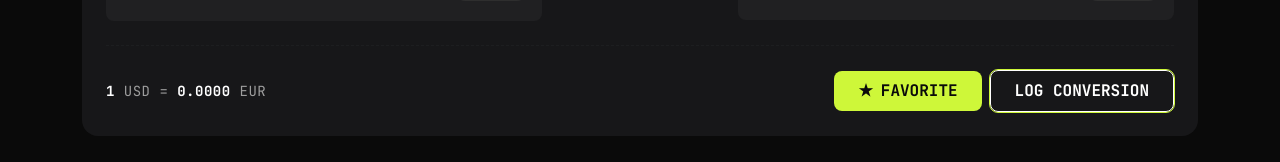
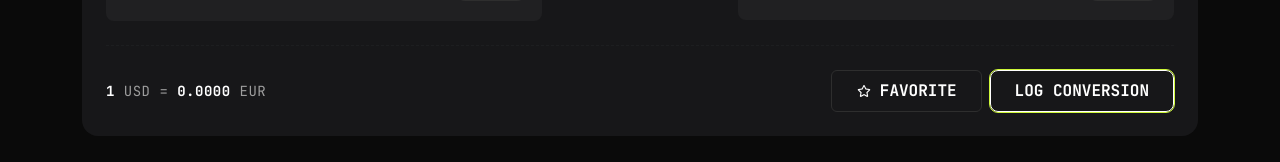
Before and after one commit to arifahnbm/fx-checker, a Vue app: page / in a window 1280 px wide. Shown: the part 266-428 px from the top of the page. Built offline with nearby package versions, Linux system fonts and the light colour scheme; no server answers; what vue3-apexcharts would draw is missing.

Commit message:
feat: implement currency pair favorites and fix conversion bugs

```diff
--- a/src/components/CompareTab.vue
+++ b/src/components/CompareTab.vue
@@ -30,8 +30,17 @@
             </div>
             <small class="text-secondary">@ {{ pair.rate.toFixed(4) }}</small>
           </div>
-          <button @click="toggleFavorite(pair)" class="btn-star border-0 bg-transparent">
-            <span :class="pair.isFavorite ? 'text-warning' : 'text-secondary'">★</span>
+          <button @click="store.toggleFavorite(store.baseCurrency, pair.code)"
+        :class="['btn-star', store.isFavorite(store.baseCurrency, pair.code) ? 'active' : '']">
+            <!-- Icon Bintang (Non-Favorite) -->
+            <svg v-if="!store.isFavorite(store.baseCurrency, pair.code)" width="16" height="16" viewBox="0 0 16 16" fill="none">
+              <path d="M13.6372 6.02019C14.2465 6.11394 14.4809 6.86394 14.0356 7.30925L11.5747 9.72331L12.1606 13.1218C12.2544 13.7311 11.5981 14.1999 11.059 13.9186L8.01217 12.3014L4.94186 13.9186C4.40279 14.1999 3.74654 13.7311 3.84029 13.1218L4.42623 9.72331L1.96529 7.30925C1.51998 6.86394 1.75436 6.11394 2.36373 6.02019L5.80904 5.528L7.33248 2.41081C7.61373 1.84831 8.41061 1.87175 8.66842 2.41081L10.2153 5.528L13.6372 6.02019ZM10.3559 9.32488L12.7231 7.028L9.46529 6.55925L8.01217 3.60613L6.53561 6.55925L3.27779 7.028L5.64498 9.32488L5.08248 12.5593L8.01217 11.0358L10.9184 12.5593L10.3559 9.32488Z" fill="white"/>
+            </svg>
+
+            <!-- Icon Bintang (Favorite) -->
+            <svg v-else width="16" height="16" viewBox="0 0 16 16" fill="none">
+              <path d="M7.33248 2.41081C7.61373 1.84831 8.41061 1.87175 8.66842 2.41081L10.2153 5.528L13.6372 6.02019C14.2465 6.11394 14.4809 6.86394 14.0356 7.30925L11.5747 9.72331L12.1606 13.1218C12.2544 13.7311 11.5981 14.1999 11.059 13.9186L8.01217 12.3014L4.94186 13.9186C4.40279 14.1999 3.74654 13.7311 3.84029 13.1218L4.42623 9.72331L1.96529 7.30925C1.51998 6.86394 1.75436 6.11394 2.36373 6.02019L5.80904 5.528L7.33248 2.41081Z" fill="#CEF739"/>
+            </svg>
           </button>
         </div>
       </div>
@@ -124,12 +133,18 @@ onMounted(() => {
 }
 
 .btn-star {
-  font-size: 1.2rem;
-  cursor: pointer;
-  transition: transform 0.2s;
+  width: 40px; height: 40px;
+  border: 1px solid #2E2E2E;
+  border-radius: 8px; /* rounded-3 */
+  background: transparent;
+  display: flex; align-items: center; justify-content: center;
 }
 
 .btn-star:hover {
   transform: scale(1.2);
 }
+
+.btn-star.active {
+  border-color: #CEF739;
+}
 </style>
--- a/src/components/ConverterCard.vue
+++ b/src/components/ConverterCard.vue
@@ -27,7 +27,7 @@
         <!-- ================= TOMBOL SWAP ================= -->
         <div class="col-12 col-md-2 d-flex justify-content-center">
           <!-- Panggil fungsi swapCurrencies langsung dari store -->
-          <button @click="currencyStore.swapCurrencies()" class="btn-swap d-flex align-items-center justify-content-center rounded-3">
+          <button @click="store.swapCurrencies()" class="btn-swap d-flex align-items-center justify-content-center rounded-3">
             ⇄
           </button>
         </div>
@@ -63,8 +63,21 @@
         </div>
 
         <div class="d-flex gap-2 align-items-center md-justify-content-end">
-          <button class="btn btn-lime fw-bold px-4 py-2 d-flex align-items-center gap-2">
-            <span>★</span> FAVORITE
+          <button @click="store.toggleFavorite(store.baseCurrency, store.targetCurrency)"
+        :class="['btn fw-bold px-4 py-2 d-flex align-items-center gap-2',
+                 store.isFavorite(store.baseCurrency, store.targetCurrency) ? 'btn-lime' : 'btn-outline-secondary']">
+
+            <!-- Icon Bintang (Non-Favorite) -->
+            <svg v-if="!store.isFavorite(store.baseCurrency, store.targetCurrency)" width="16" height="16" viewBox="0 0 16 16" fill="none">
+              <path d="M13.6372 6.02019C14.2465 6.11394 14.4809 6.86394 14.0356 7.30925L11.5747 9.72331L12.1606 13.1218C12.2544 13.7311 11.5981 14.1999 11.059 13.9186L8.01217 12.3014L4.94186 13.9186C4.40279 14.1999 3.74654 13.7311 3.84029 13.1218L4.42623 9.72331L1.96529 7.30925C1.51998 6.86394 1.75436 6.11394 2.36373 6.02019L5.80904 5.528L7.33248 2.41081C7.61373 1.84831 8.41061 1.87175 8.66842 2.41081L10.2153 5.528L13.6372 6.02019ZM10.3559 9.32488L12.7231 7.028L9.46529 6.55925L8.01217 3.60613L6.53561 6.55925L3.27779 7.028L5.64498 9.32488L5.08248 12.5593L8.01217 11.0358L10.9184 12.5593L10.3559 9.32488Z" fill="currentColor"/>
+            </svg>
+
+            <!-- Icon Bintang (Favorite/Filled) -->
+            <svg v-else width="16" height="16" viewBox="0 0 16 16" fill="none">
+              <path d="M7.33248 2.41081C7.61373 1.84831 8.41061 1.87175 8.66842 2.41081L10.2153 5.528L13.6372 6.02019C14.2465 6.11394 14.4809 6.86394 14.0356 7.30925L11.5747 9.72331L12.1606 13.1218C12.2544 13.7311 11.5981 14.1999 11.059 13.9186L8.01217 12.3014L4.94186 13.9186C4.40279 14.1999 3.74654 13.7311 3.84029 13.1218L4.42623 9.72331L1.96529 7.30925C1.51998 6.86394 1.75436 6.11394 2.36373 6.02019L5.80904 5.528L7.33248 2.41081Z" fill="#000000"/>
+            </svg>
+
+            {{ store.isFavorite(store.baseCurrency, store.targetCurrency) ? 'FAVORITED' : 'FAVORITE' }}
           </button>
           <button class="btn btn-outline fw-bold px-4 py-2" style="outline: 1px solid #CEF739; ">
             LOG CONVERSION
@@ -80,15 +93,14 @@
 import { ref, onMounted, watch } from 'vue'
 import { getCurrencies, getLatestRates } from '../services/api'
 
-// 1. Import Pinia Store
 import { storeToRefs } from 'pinia'
 import { useCurrencyStore } from '../stores/currencyStore' // Sesuaikan letak path file
 
 // 2. Inisialisasi Store
-const currencyStore = useCurrencyStore()
+const store = useCurrencyStore()
 
 // 3. Ekstrak State (WAJIB pakai storeToRefs untuk state)
-const { baseCurrency, targetCurrency } = storeToRefs(currencyStore)
+const { baseCurrency, targetCurrency } = storeToRefs(store) // Gunakan storeToRefs untuk reactive state
 // Catatan: Fungsi `swapCurrencies` JANGAN di dalam storeToRefs, panggil via `currencyStore.swapCurrencies()`
 
 const currencies = ref({})
@@ -214,6 +226,18 @@ watch([sendAmount, baseCurrency, targetCurrency], () => {
   border: none;
   border-radius: 8px;
 }
+
+.btn-outline-secondary {
+  border: 1px solid #2E2E2E;
+  color: #fff;
+  background-color: transparent;
+}
+.btn-outline-secondary:hover {
+  border: 1px solid #ffffff;
+  color: #ffffff;
+  background-color: #2E2E2E;
+}
+
 .btn-lime:hover { background-color: #B5DC32; }
 
 .btn-outline {
@@ -222,6 +246,7 @@ watch([sendAmount, baseCurrency, targetCurrency], () => {
   border: 1px solid #FFFFFF;
   border-radius: 8px;
 }
+
 .btn-outline:hover { background-color: #2E2E2E; }
 
 .rate-info {
--- a/src/stores/currencyStore.js
+++ b/src/stores/currencyStore.js
@@ -7,6 +7,23 @@ export const useCurrencyStore = defineStore('currency', () => {
   const sendAmount = ref(1000) // Pastikan ini ada
   const activeTab = ref('HISTORY') // State untuk tab aktif
 
+  const favorites = ref([])
+  const getPairKey = (base, target) => `${base}-${target}`
+
+  function toggleFavorite(base, target) {
+    const code = getPairKey(base, target)
+    if (favorites.value.includes(code)) {
+      favorites.value = favorites.value.filter(item => item !== code)
+    } else {
+      favorites.value.push(code)
+    }
+  }
+
+  function isFavorite(base, target) {
+    const code = getPairKey(base, target)
+    return favorites.value.includes(code)
+  }
+
   // Logika swap disentralisasi di sini agar konsisten
   function swapCurrencies() {
     const temp = baseCurrency.value
@@ -14,5 +31,5 @@ export const useCurrencyStore = defineStore('currency', () => {
     targetCurrency.value = temp
   }
 
-  return { baseCurrency, targetCurrency, sendAmount, activeTab, swapCurrencies }
+  return { baseCurrency, targetCurrency, sendAmount, activeTab, swapCurrencies, favorites, toggleFavorite, isFavorite }
 })
```
